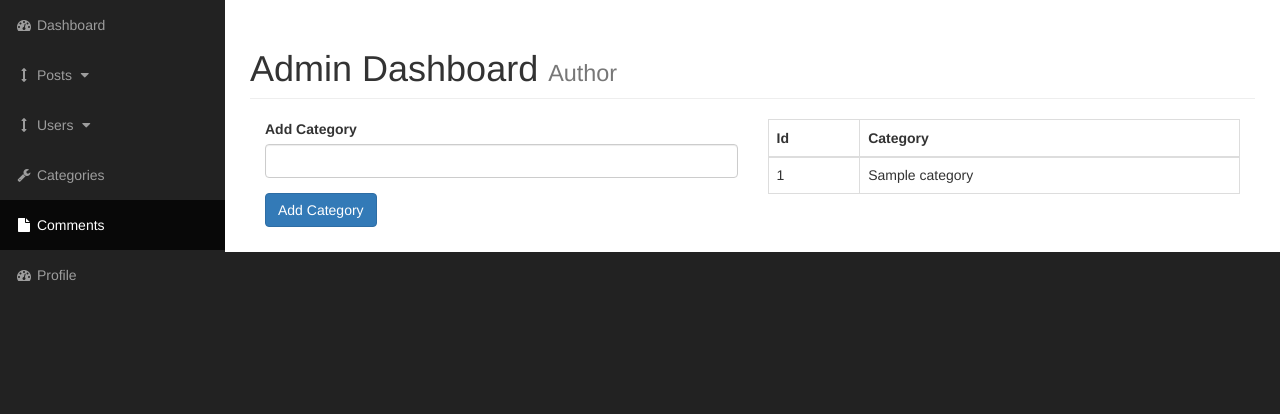
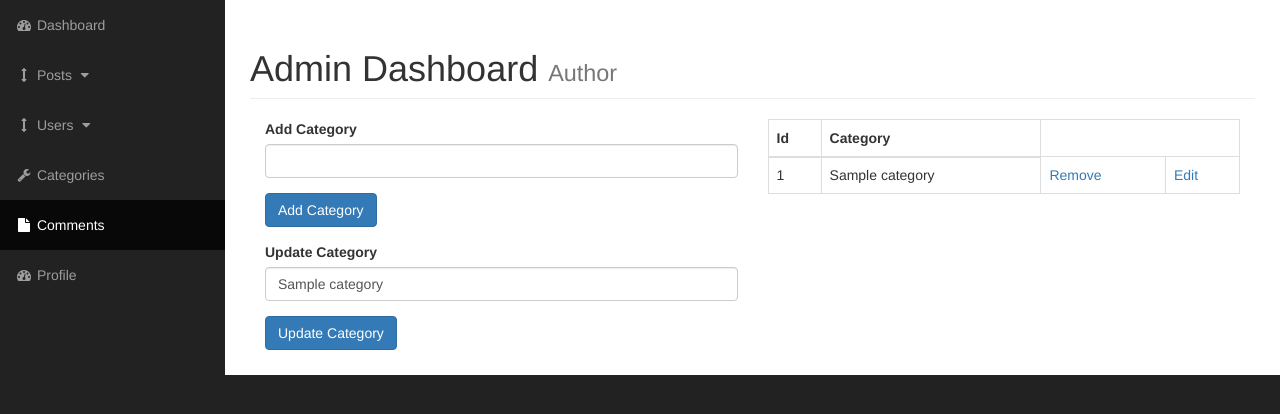
Before and after one commit to Harahara7/superblog2, a PHP site: page /admin/categories.php?edit=1 in a window 1280 px wide. Shown: the part 51-465 px from the top of the page. Run offline with PHP 8.4, Linux system fonts and the light colour scheme; tables that the repository leaves empty or names only in its code hold one stand-in row (values such as "Sample post").

Commit message:
#31-10-17
+categories.php CRUD complete
*Before Refactoring!

```diff
--- a/admin/categories.php
+++ b/admin/categories.php
@@ -44,14 +44,16 @@ include "includes/View/header.php"
                                     <input class="btn btn-primary" type="submit" name="submit" value="Add Category"/>
                                 </div>
                             </form>
+
+                            <?php //Update Form!
+                            if(isset($_GET['edit'])){
+                                $cat_id_update = $_GET['edit'];
+                                include "includes/Model/update_categories.php";
+                            }//if
+                            ?>
+
                         </div>
                         <div class="col-xs-6">
-                            <?php
-
-                            $query = "Select * From categories";
-                            $statement = mysqli_query($connection,$query);
-
-                            ?>
                             <table class="table table-bordered table-hover">
                                 <thead>
                                     <tr>
@@ -62,14 +64,27 @@ include "includes/View/header.php"
                                 <tbody>
                                     <tr>
                                     <?php
+                                    $query = "Select * From categories";
+                                    $statement = mysqli_query($connection,$query);
                                     while($row = mysqli_fetch_assoc($statement)){
                                     $cat_id = $row['cat_id'];
                                     $cat_title = $row['cat_title'];
                                     echo "<tr>";
                                     echo "<td>{$cat_id}</td>";
                                     echo "<td>{$cat_title}</td>";
+                                    echo "<td><a href='categories.php?delete={$cat_id}'>Remove</a></td>";
+                                    echo "<td><a href='categories.php?edit={$cat_id}'>Edit</a></td>";
+                                    // ?delete is the $_GET key below at (isset)
                                     echo "</tr>";
                                     }
+                                    ?>
+                                    <?php
+                                    if(isset($_GET['delete'])){
+                                        $getCatId = $_GET['delete'];
+                                        $query = "DELETE FROM categories WHERE cat_id = {$getCatId}";
+                                        $statement = mysqli_query($connection, $query);
+                                        header("Location: categories.php");
+                                    }//if
                                     ?>
                                     </tr>
                                 </tbody>
--- /dev/null
+++ b/admin/includes/Model/update_categories.php
@@ -0,0 +1,34 @@
+<form action="" method="post">
+    <div class="form-group">
+        <label for="cat-title">Update Category</label>
+                <?php
+                if(isset($_GET['edit'])){
+                $cat_id = $_GET['edit'];
+                $query = "SELECT * FROM categories WHERE cat_id = $cat_id";
+                $statement = mysqli_query($connection, $query);
+                while($row = mysqli_fetch_assoc($statement)){
+                $cat_id = $row['cat_id'];
+                $cat_title = $row['cat_title'];
+                }//while
+                ?>
+            <input value="<?php if(isset($cat_title)){
+             echo $cat_title;
+             } ?>" type="text" class="form-control" name="cat_title">
+            <?php }//if ?>
+                <?php
+                if(isset($_POST['update'])){
+                $cat_title = $_POST['cat_title'];
+                $query = "UPDATE categories SET cat_title = '{$cat_title}' WHERE cat_id = {$cat_id_update}";
+                    //$cat_id_update came from categories.php
+                $statement = mysqli_query($connection, $query);
+                if(!statement ){
+                    die("Update Failed" . mysqli_error($connection));
+                    }//if
+
+                }//if
+                ?>
+    </div>
+    <div class="form-group">
+        <input class="btn btn-primary" type="submit" name="update" value="Update Category" />
+    </div>
+</form>
```
